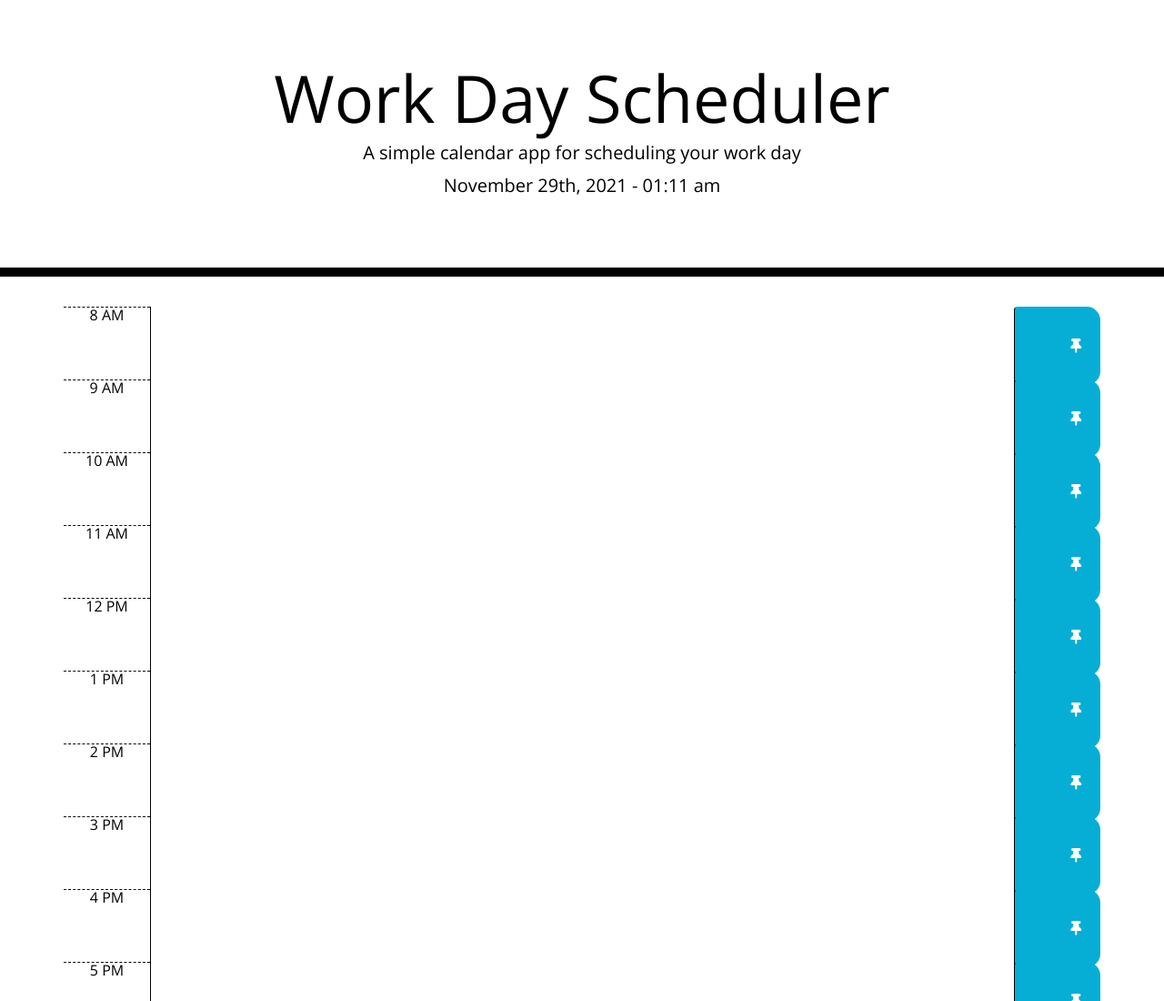
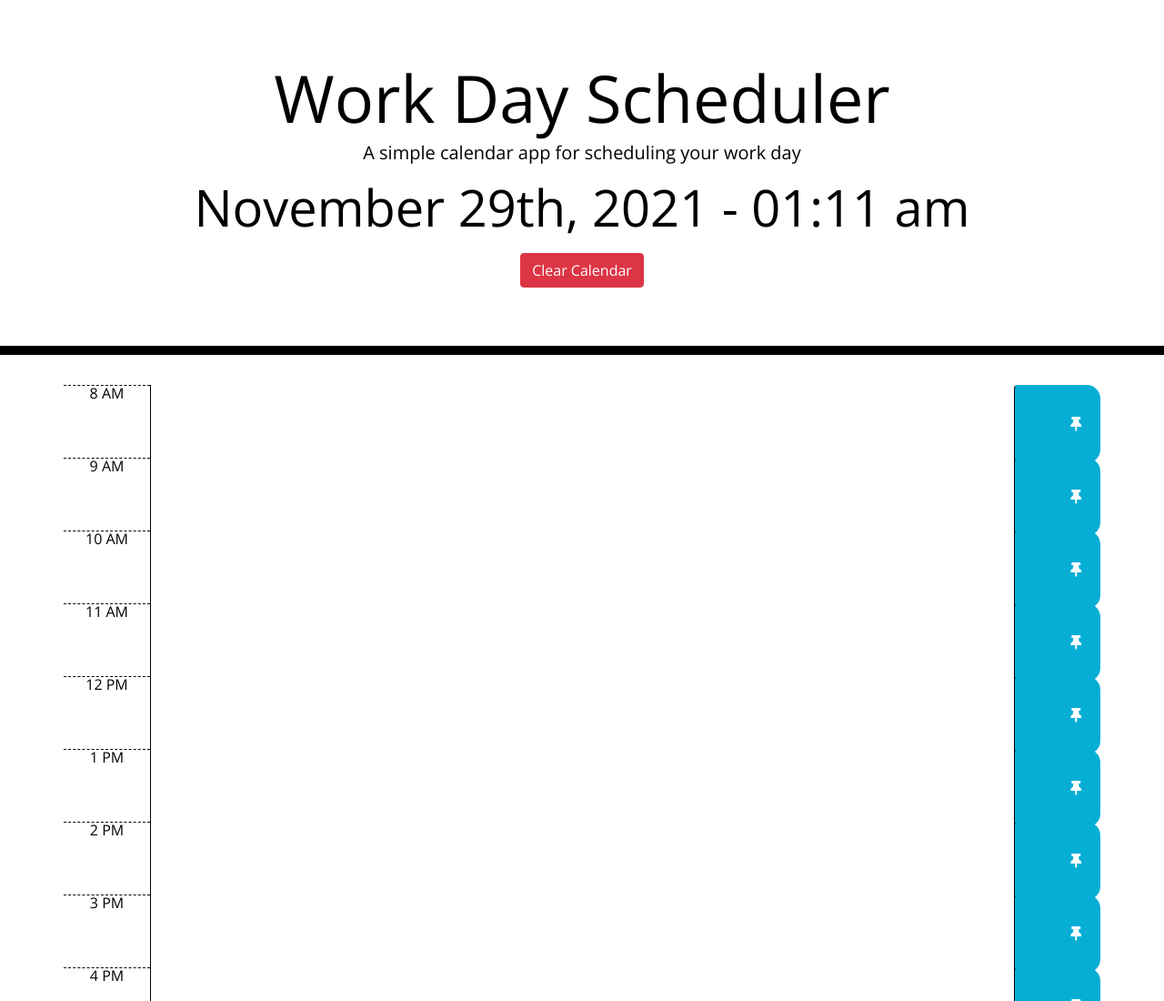
Before and after one commit to berkforbes/Work-Day-Planner, a plain HTML site: page index.html in a window 1280 px wide. Shown: the top 1100 px of the page at 91% size. Drawn offline with nearby package versions, Linux system fonts and the light colour scheme.

Commit message:
add clear button html and js

```diff
--- a/assets/script.js
+++ b/assets/script.js
@@ -1,6 +1,14 @@
+$(document).ready(function () {
 var rightNow = moment().format("MMMM Do, YYYY - hh:mm a");
-currentDayEl = document.querySelector("#currentDay");
+$("#currentDay").html(rightNow);
+//Show current date and time in header
+//currentDayEl = document.querySelector("#currentDay");
+//currentDayEl.textContent = rightNow;
 var currentHour = moment().format("HH");
 
-//Show current date and time in header
-currentDayEl.textContent = rightNow;
+$("#clearCalendarBtn").click(function(event) {
+  $("textarea").val("");
+  localStorage.clear();
+
+})
+})
--- a/index.html
+++ b/index.html
@@ -26,7 +26,8 @@
     <header class="jumbotron">
       <h1 class="display-3">Work Day Scheduler</h1>
       <p class="lead">A simple calendar app for scheduling your work day</p>
-      <p id="currentDay" class="lead"></p>
+      <p id="currentDay" class="lead display-4"></p>
+      <button id="clearCalendarBtn" type="button" class="btn btn-danger">Clear Calendar</button>
     </header>
     <!-- Timeblocks go here -->
     <div class="container">
```
